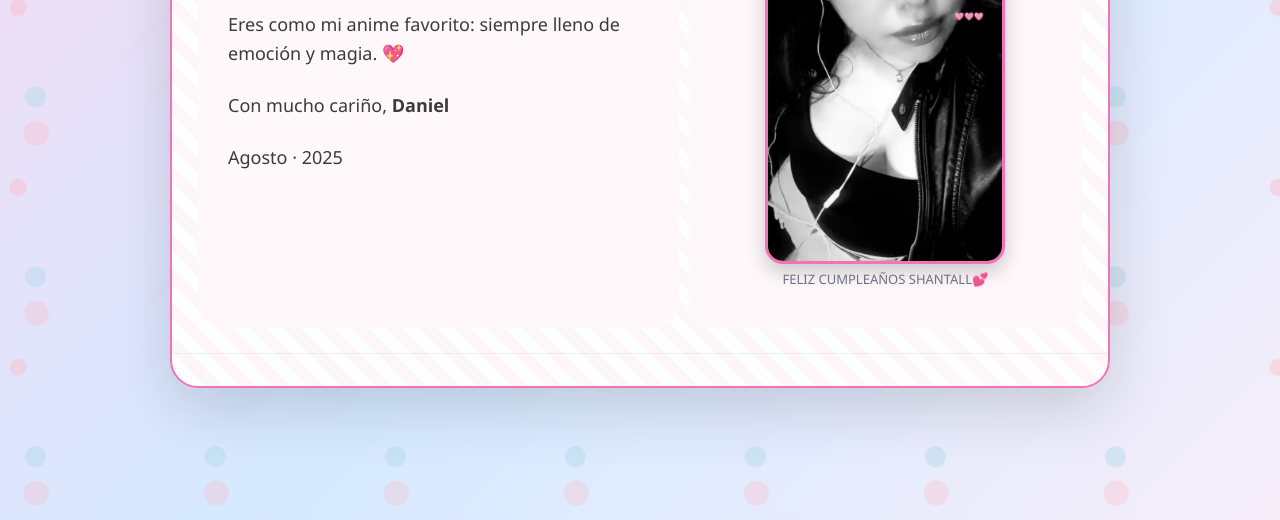
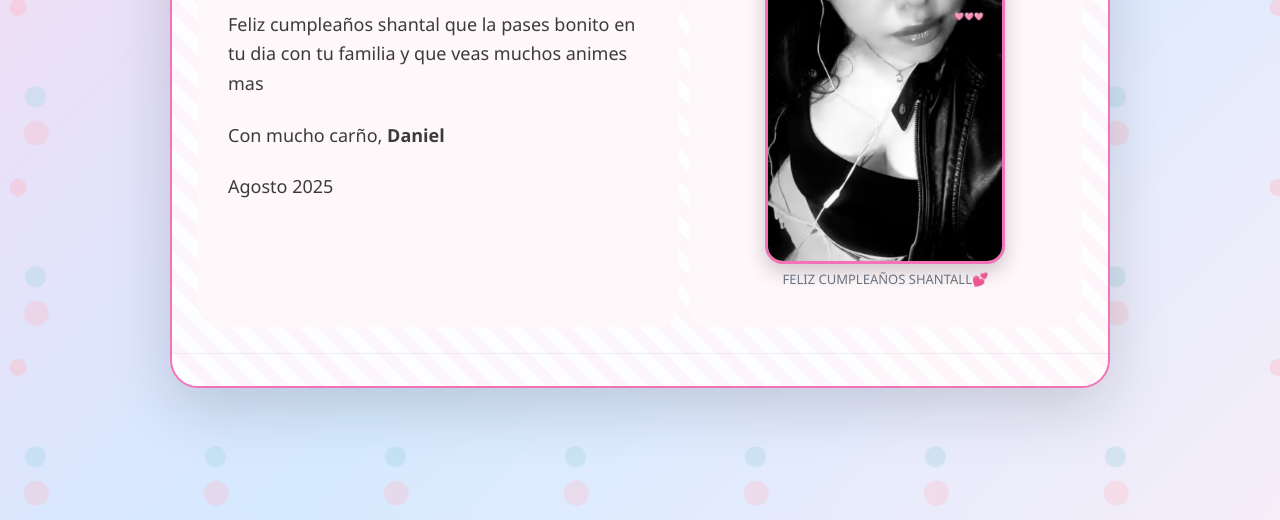
Before and after one commit to ddanted/ddanted.github.io, a plain HTML site: page Index.html in a window 1280 px wide. Shown: the part 280-800 px from the top of the page. Drawn offline with Linux system fonts and the light colour scheme.

Commit message:
Index.html

```diff
--- a/Index.html
+++ b/Index.html
@@ -88,9 +88,9 @@
         <div class="panel">
           <h1 class="title" contenteditable spellcheck="false" id="titulo">Para <span id="nombre" contenteditable>ti</span> </h1>
           <div class="message">
-            <p contenteditable id="mensaje">Eres como mi anime favorito: siempre lleno de emoción y magia. 💖</p>
-            <p contenteditable id="firma">Con mucho cariño, <strong>Daniel</strong></p>
-            <p contenteditable id="fecha">Agosto · 2025</p>
+            <p contenteditable id="mensaje">Feliz cumpleaños shantal que la pases bonito en tu dia con tu familia y que veas muchos animes mas </p>
+            <p contenteditable id="firma">Con mucho carño, <strong>Daniel</strong></p>
+            <p contenteditable id="fecha">Agosto 2025</p>
           </div>
         </div>
 
```
